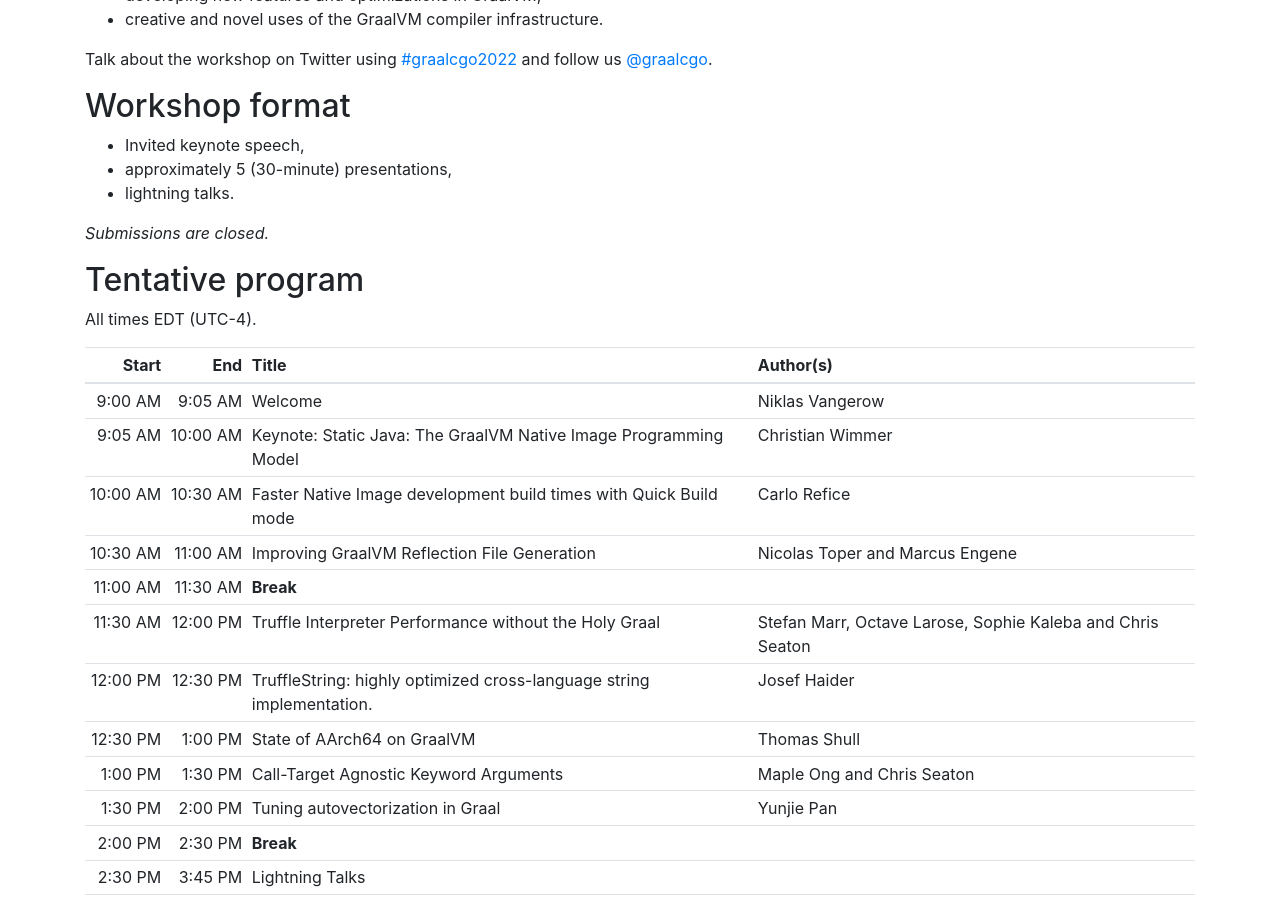
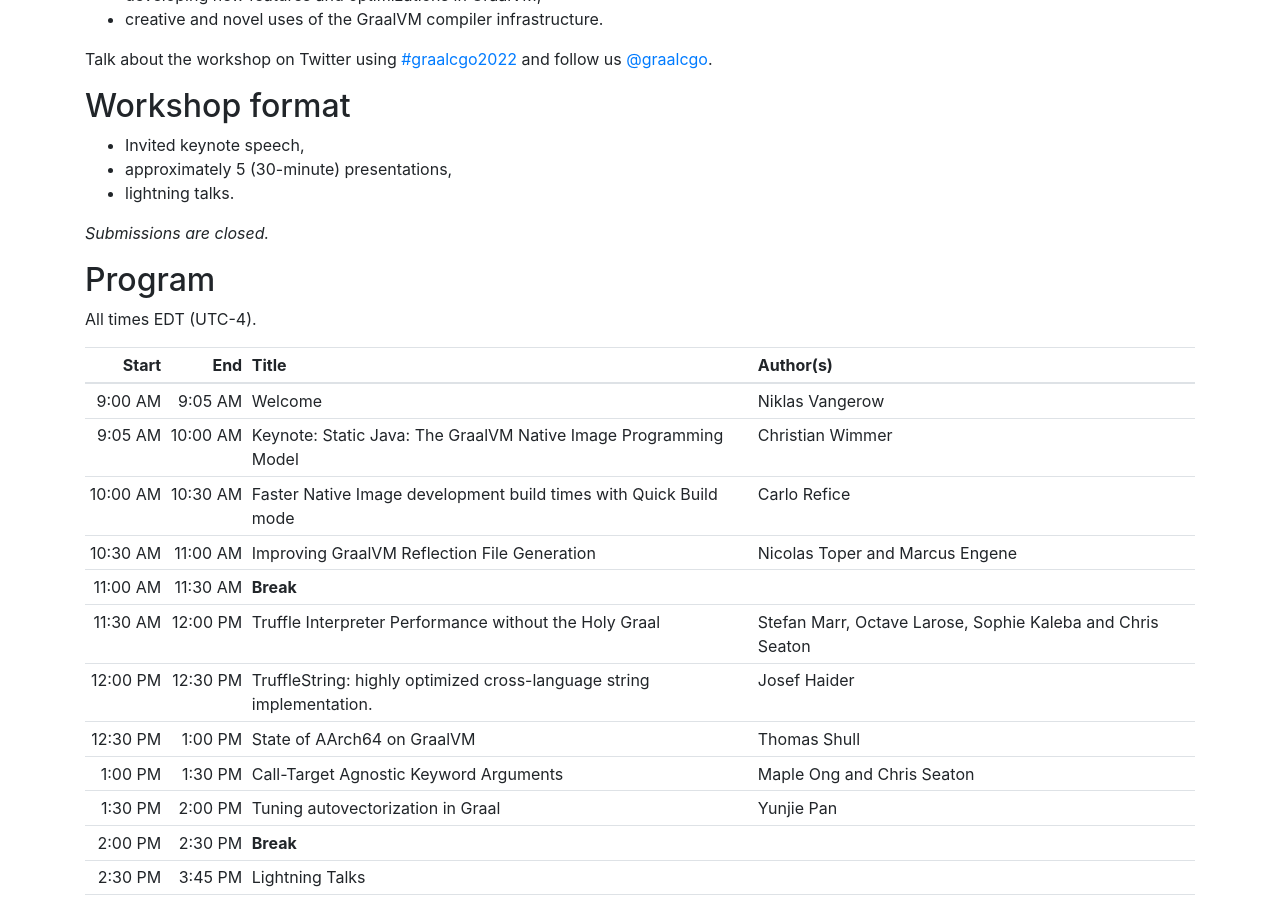
Before and after one commit to graalworkshop/graalworkshop.github.io, a Jekyll site: the page built from 2022/index.md, in a window 1280 px wide and 900 px high, scrolled down 761 px. Built offline with Jekyll 4.4.1, drawn with Linux system fonts in a browser that asks for light colours.

Commit message:
Removed 'tentative' from program section.

```diff
--- a/2022/index.md
+++ b/2022/index.md
@@ -39,7 +39,7 @@ Talk about the workshop on Twitter using [#graalcgo2022](https://twitter.com/sea
 
 *Submissions are closed.*
 
-## Tentative program
+## Program
 
 All times EDT (UTC-4).
 
```
